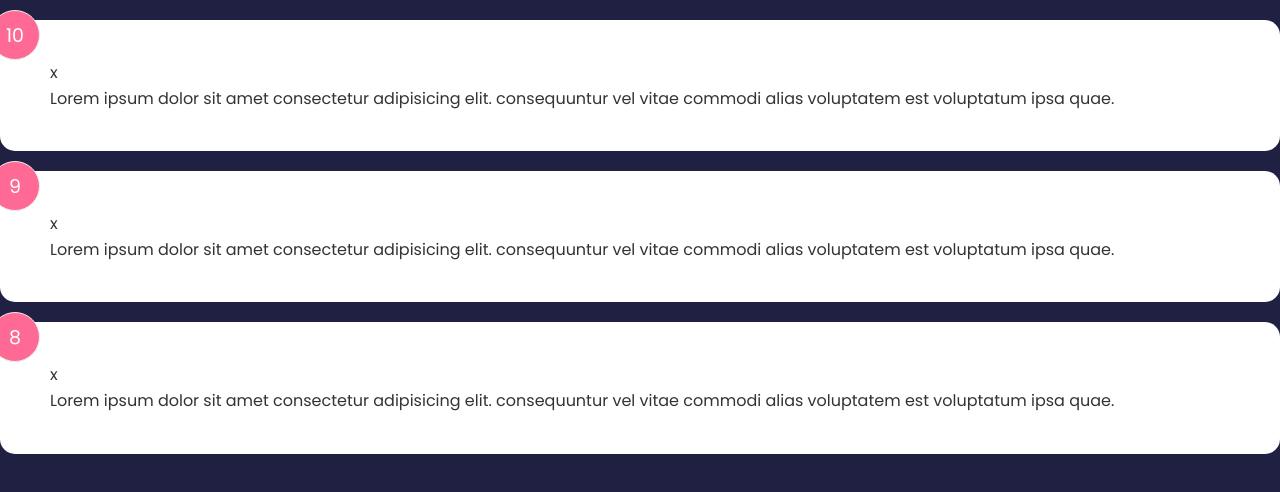
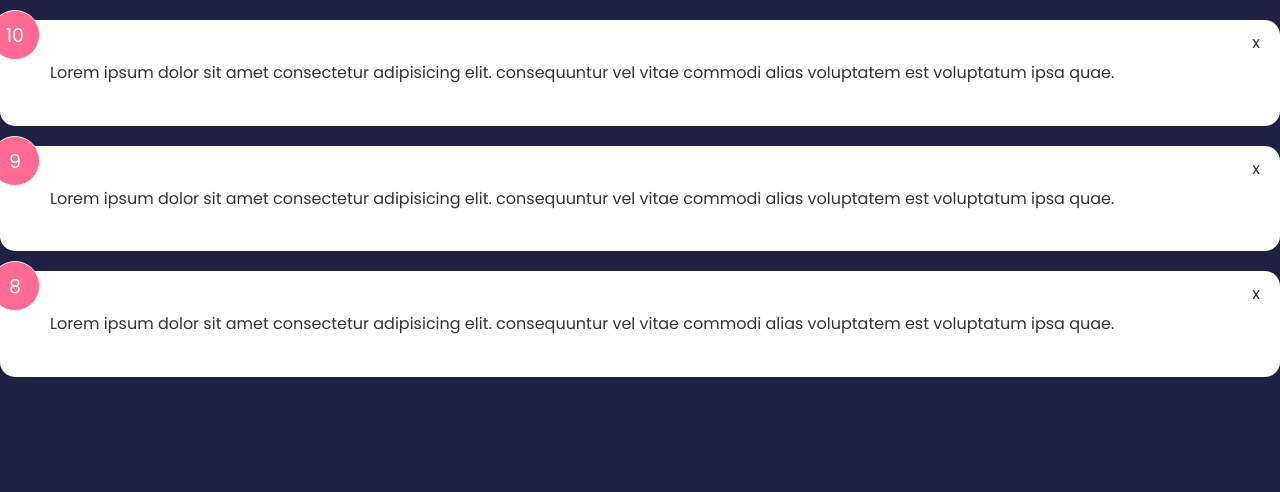
Before and after one commit to Andreas-Ziegler22/svelte-feedback-app, a Svelte app: page / in a window 1280 px wide. Shown: the top 492 px of the page. Built offline with nearby package versions, Linux system fonts and the light colour scheme.

Commit message:
class close

```diff
--- a/src/components/FeedbackItem.svelte
+++ b/src/components/FeedbackItem.svelte
@@ -28,4 +28,13 @@
     text-align: center;
     font-size: 19px;
   }
+
+  .close {
+    position: absolute;
+    top: 10px;
+    right: 20px;
+    cursor: pointer;
+    background: none;
+    border: none;
+  }
 </style>
```
